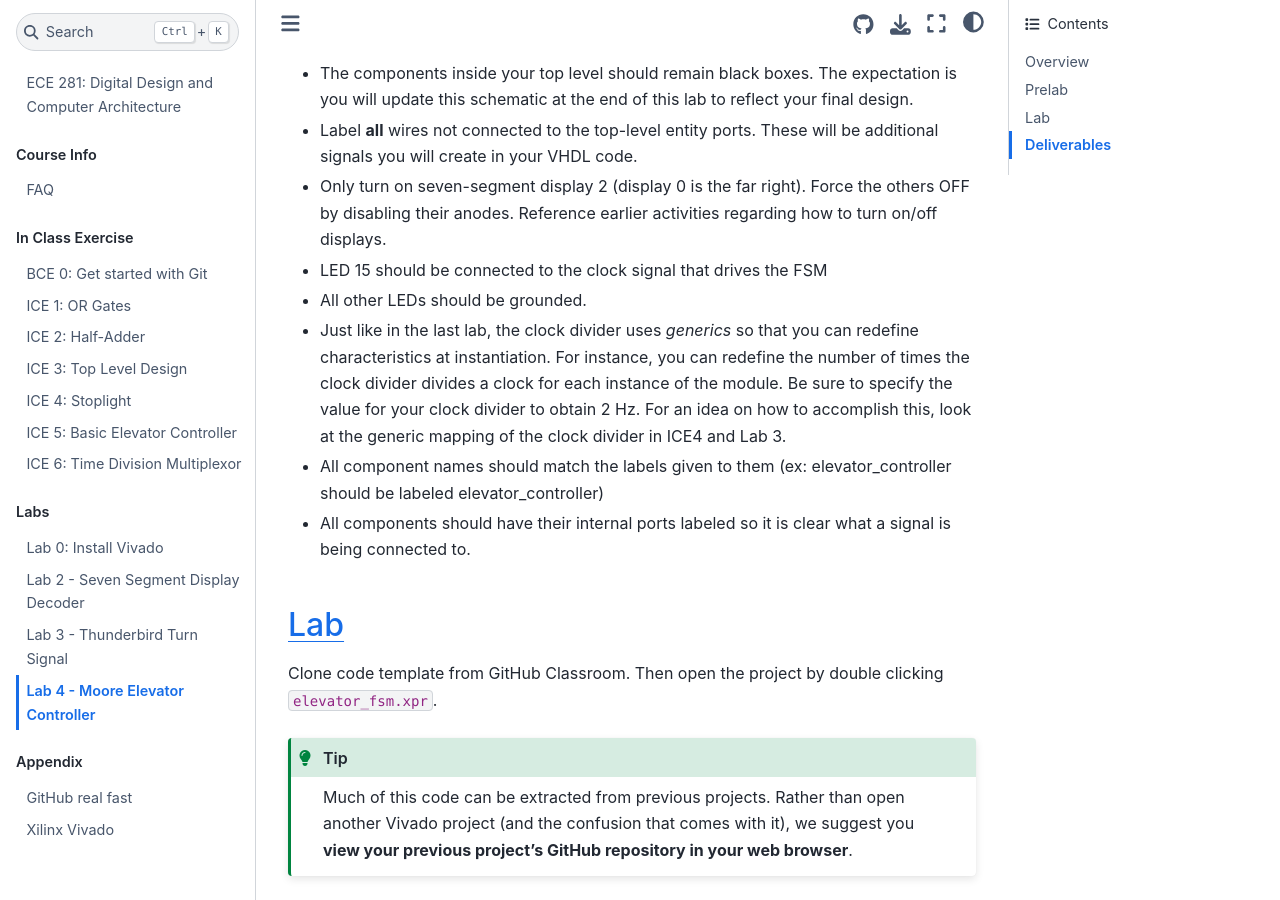
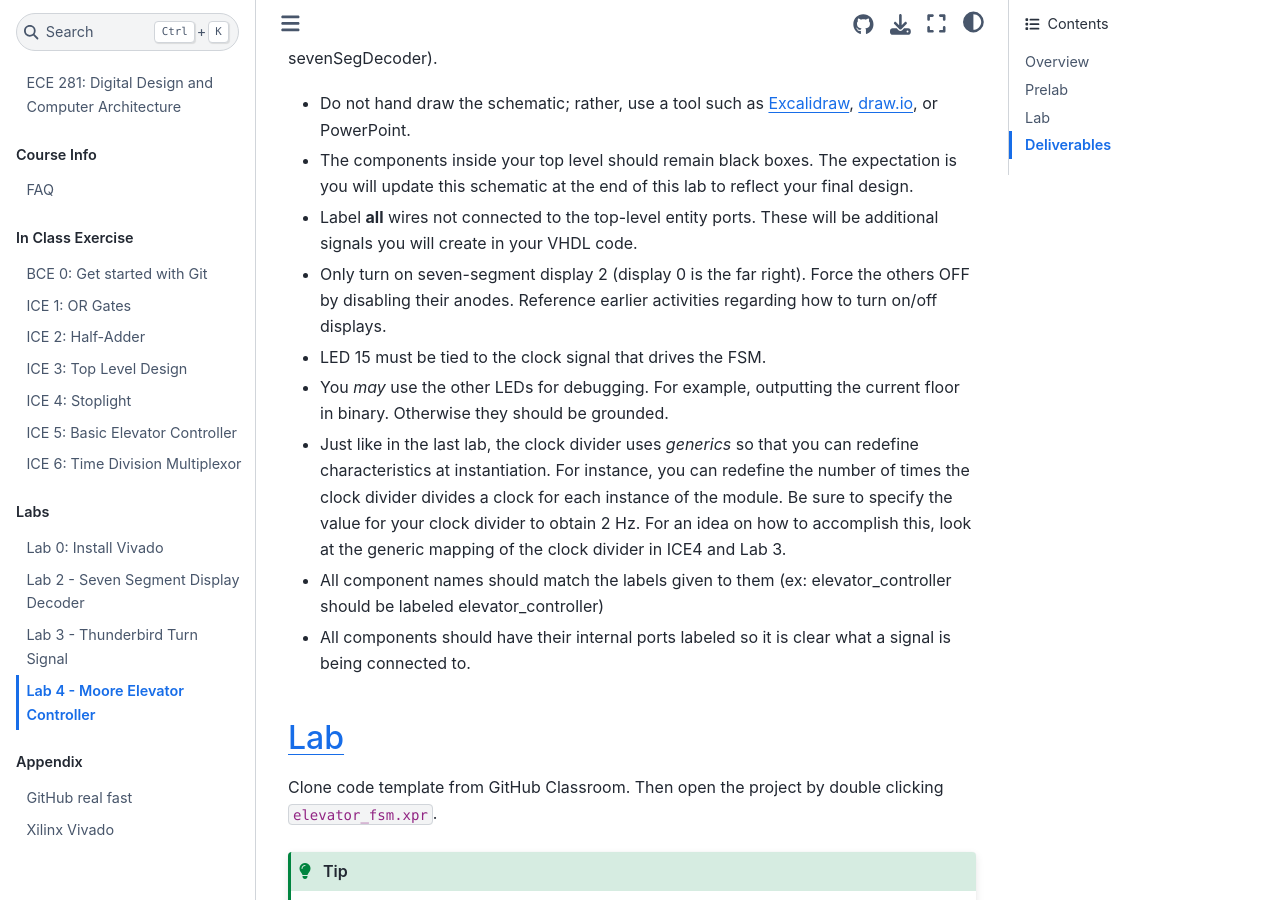
Before and after one commit to USAFA-ECE/ece281-book, a Jupyter Book: the page built from book/lab/lab4.md, in a window 1280 px wide and 900 px high, scrolled down 3599 px. Built offline with Jupyter Book 1.0.4 settings and Sphinx 7.4.7 and the Sphinx Book theme 1.1.4, drawn with Linux system fonts in a browser that asks for light colours; pages that are not in the unit, such as notebooks, are missing from menus; some of the changed text lies outside the part shown.

Commit message:
Permit LED debugging

```diff
--- a/book/lab/lab4.md
+++ b/book/lab/lab4.md
@@ -54,6 +54,8 @@ Basic Elevator Controller user interface
 - Three push buttons are to be used for resets
 - The Master Reset button resets both the FSM **and** the clock.
 - The reset floor is **floor 2**.
+- LED 15 must be tied to the clock signal that drives the FSM.
+- You *may* use the other LEDs for debugging. For example, outputting the current floor in binary. Otherwise they should be grounded.
 
 This is the functionality who's schematic you must design in the prelab.
 
@@ -132,8 +134,8 @@ need will come from your previous in-class exercises and labs
 - Only turn on seven-segment display 2 (display 0 is the far right).
     Force the others OFF by disabling their anodes. Reference earlier
     activities regarding how to turn on/off displays.
-- LED 15 should be connected to the clock signal that drives the FSM
-- All other LEDs should be grounded.
+- LED 15 must be tied to the clock signal that drives the FSM.
+- You *may* use the other LEDs for debugging. For example, outputting the current floor in binary. Otherwise they should be grounded.
 - Just like in the last lab, the clock divider uses *generics* so that
     you can redefine characteristics at instantiation. For instance, you
     can redefine the number of times the clock divider divides a clock
```
